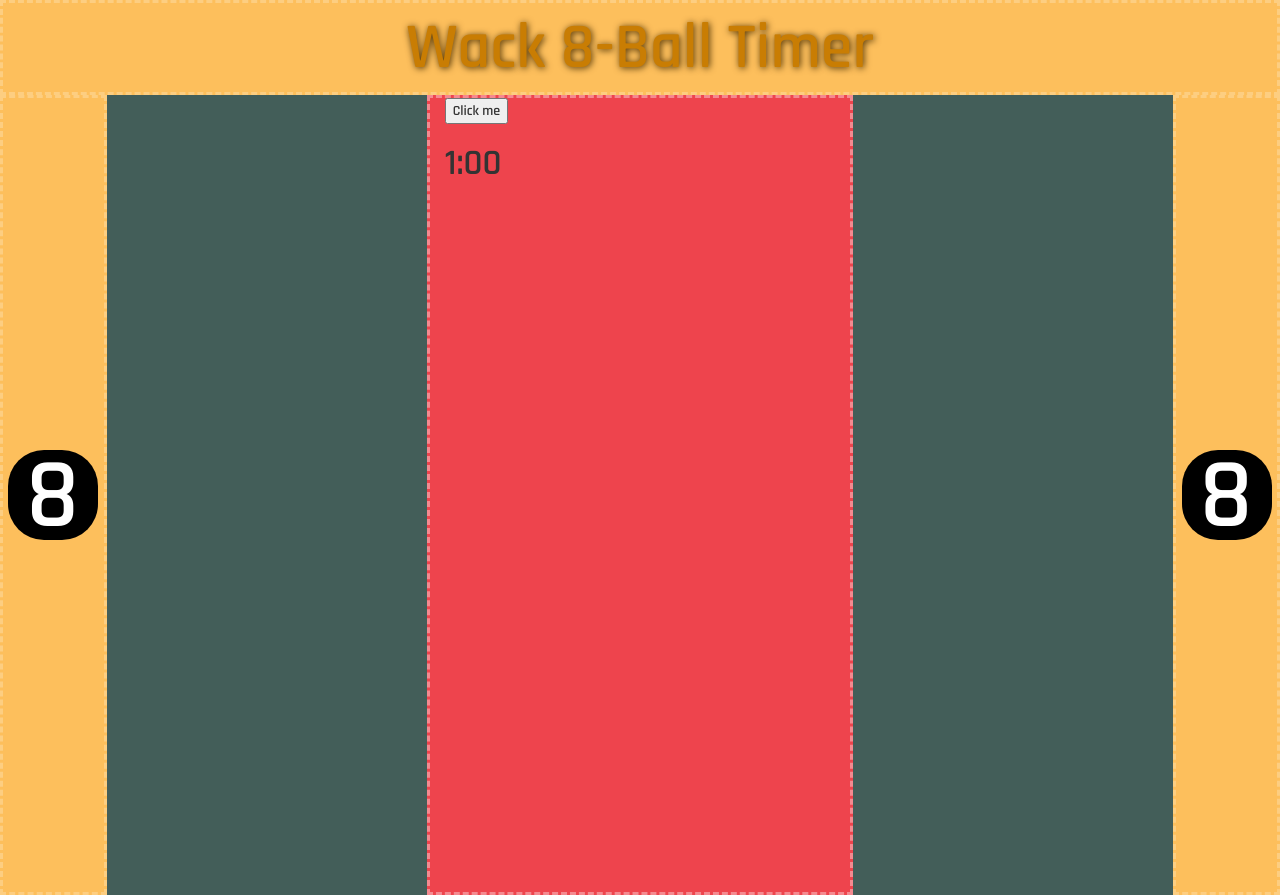
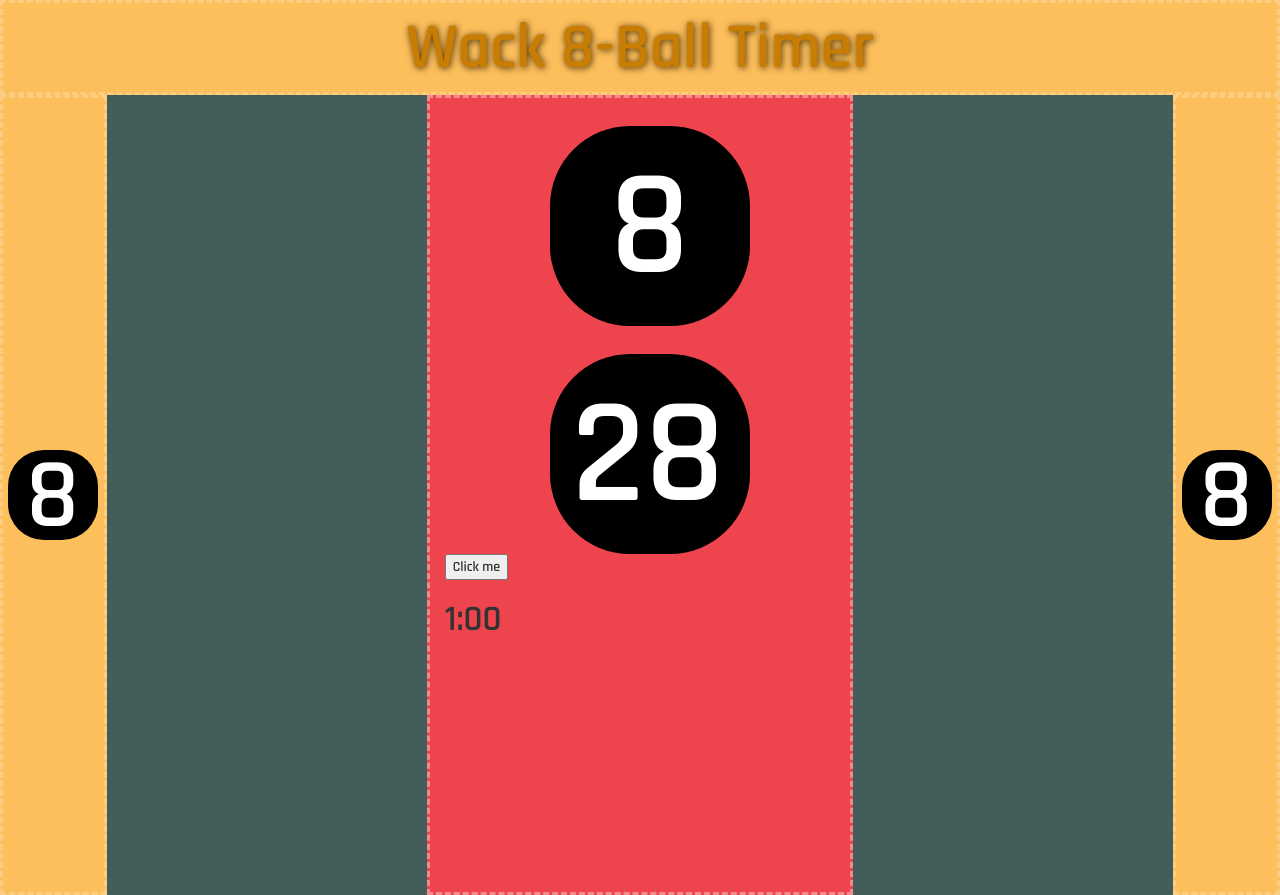
Before and after one commit to sluggets/pomodoro, a plain HTML site: page index.html in a window 1280 px wide. Drawn offline with nearby package versions, Linux system fonts and the light colour scheme.

Commit message:
Adds middle eight balls

```diff
--- a/css/pomodoro.css
+++ b/css/pomodoro.css
@@ -83,3 +83,30 @@ body
   top: -23px;
   left: 18px;
 }
+
+.middle-circle
+{
+  width: 200px;
+  height: 200px;
+  border-radius: 40%;
+  background: black;
+  margin-top: 2em;
+}
+
+.middle-eight-work
+{
+  color: white;
+  font-size: 150px;
+  position: absolute;
+  top: 23px;
+  left: 37px;
+}
+
+.middle-eight-play
+{
+  color: white;
+  font-size: 150px;
+  position: absolute;
+  top: 23px;
+  left: 75px;
+}
--- a/index.html
+++ b/index.html
@@ -26,6 +26,16 @@
         </div>
         <div class="col-md-3 col-xs-1 "></div>
         <div class="col-md-4 col-xs-4 red">
+          <div class="row">
+            <div class="col-md-12 col-md-offset-3">
+              <div class="middle-circle"><span class="middle-eight-play">8</span></div>
+            </div>
+          </div>
+          <div class="row">
+            <div class="col-md-12 col-md-offset-3">
+              <div class="middle-circle"><span class="middle-eight-work">28</span></div>
+            </div>
+          </div>
           <button id="myButton">Click me</button>
           <h1 id="timer">Beginning Value</h1>
           <h2></h2>
```
